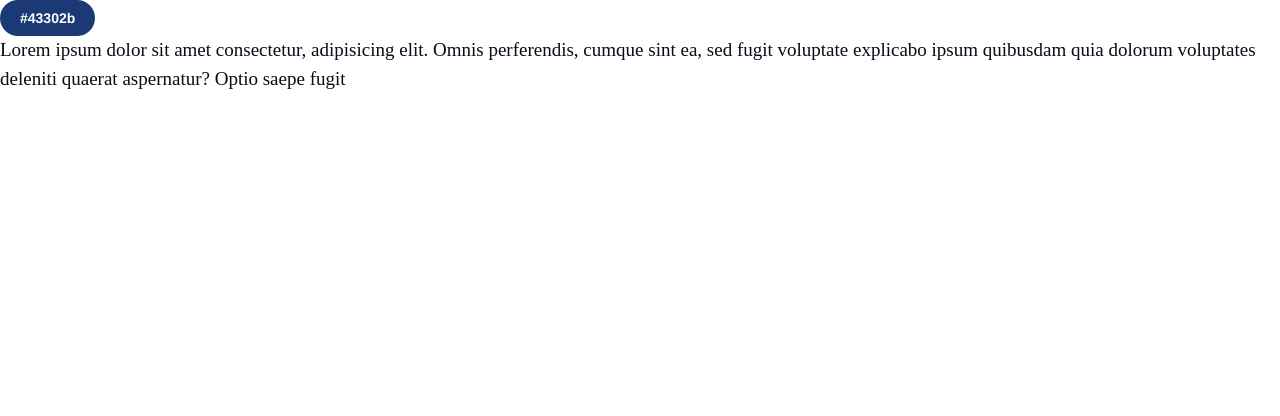
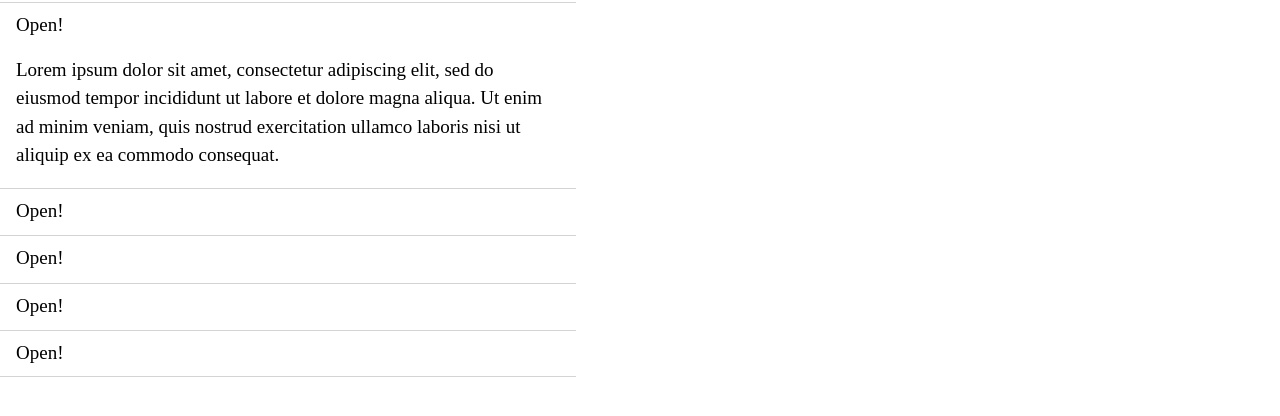
Before and after one commit to alejandro-programador2/test-actions, a React (Create React App) app: page / in a window 1280 px wide. Shown: the top 416 px of the page. Built offline with nearby package versions, Linux system fonts and the light colour scheme.

Commit message:
Creación del componente Accordion

```diff
--- a/package.json
+++ b/package.json
@@ -12,6 +12,7 @@
     "react-dom": "^18.2.0",
     "react-scripts": "5.0.1",
     "sass": "^1.54.5",
+    "uuid": "^8.3.2",
     "wicg-inert": "^3.1.2"
   },
   "scripts": {
--- a/src/App.jsx
+++ b/src/App.jsx
@@ -1,14 +1,75 @@
-import { Button } from "components/buttons/Button";
+import { Accordion } from "components/Accordion/Accordion";
+import { AccordionItem } from "components/Accordion/AccordionItem";
+import { AccordionPanel } from "components/Accordion/AccordionPanel";
+import { AccordionButton } from "components/Accordion/AccordionButton";
 
 export const App = () => {
    return (
-      <>
-         <Button label="#43302b" primary />
+   <div style={{ maxWidth: '45vw'}}>
+	   <Accordion  allowMultiple defaultIndex={[0]}>
 
-         <p className="u-text-primary-900">
-            Lorem ipsum dolor sit amet consectetur, adipisicing elit. Omnis perferendis, cumque sint ea, sed fugit voluptate explicabo ipsum quibusdam
-            quia dolorum voluptates deleniti quaerat aspernatur? Optio saepe fugit
-         </p>
-      </>
+	<AccordionItem>
+		<AccordionButton>
+			<span>Open!</span>
+		</AccordionButton>
+
+		<AccordionPanel>
+			<p>
+			Lorem ipsum dolor sit amet, consectetur adipiscing elit, sed do eiusmod tempor incididunt ut labore et dolore magna aliqua. Ut enim ad minim veniam, quis nostrud exercitation ullamco laboris nisi ut aliquip ex ea commodo consequat.
+			</p>
+		</AccordionPanel>
+	</AccordionItem>
+
+	<AccordionItem>
+		<AccordionButton>
+			<span>Open!</span>
+		</AccordionButton>
+
+		<AccordionPanel>
+			<p>
+				Second accordion
+			</p>
+		</AccordionPanel>
+	</AccordionItem>
+
+
+	<AccordionItem>
+		<AccordionButton>
+			<span>Open!</span>
+		</AccordionButton>
+
+		<AccordionPanel>
+			<p>
+				Third accordion
+			</p>
+		</AccordionPanel>
+	</AccordionItem>
+
+
+	<AccordionItem>
+		<AccordionButton>
+			<span>Open!</span>
+		</AccordionButton>
+
+		<AccordionPanel>
+			<p>
+				Fourth accordion
+			</p>
+		</AccordionPanel>
+	</AccordionItem>
+
+	<AccordionItem>
+		<AccordionButton>
+			<span>Open!</span>
+		</AccordionButton>
+
+		<AccordionPanel>
+			<p>
+				Second accordion
+			</p>
+		</AccordionPanel>
+	</AccordionItem>
+</Accordion>
+   </div>
    );
 };
--- /dev/null
+++ b/src/components/Accordion/Accordion.jsx
@@ -0,0 +1,52 @@
+import { useState, Children, cloneElement, isValidElement, useEffect } from 'react'
+import PropTypes from "prop-types";
+
+import { getChildrenByType } from 'utils/validations/getChildrenType'
+
+
+export const Accordion = ({ children: childrenProp, allowMultiple, defaultIndex }) => {
+  // Controla el estado de abierto / cerrado del AccordionItem.
+  const [isOpen, setIsOpen] = useState()
+
+  /**
+   * Función para abrir o cerrar el AccordionItem.
+   *
+   * @param {Number} value - Id correspondiente del AccordionItem.
+   */
+  const onToggle = (value) => {
+    if (allowMultiple) {
+      if (isOpen.includes(value)) {
+        setIsOpen(isOpen.filter(number => number !== value))
+      }else {
+        setIsOpen([...isOpen, value])
+      }
+    } else {
+      setIsOpen(value)
+    }
+  }
+
+  useEffect(() => {
+    // Cambia el estado inicial a un Array o Number dependiendo de la prop allowMultiple.
+    setIsOpen(allowMultiple ? defaultIndex || [] : defaultIndex ?? null)
+  }, [allowMultiple, defaultIndex])
+
+
+  const children = Children.map(childrenProp, (child, index) => {
+    if (!isValidElement(child)) return null;
+    // Agregamos las props necesarias en el AccordionItem.
+    return cloneElement(child, {...child.props, id: index, isOpen, onToggle });
+  })
+
+  return (
+    <div>
+      {/* Filtramos los children para solo aceptar de tipo AccordionItem. */}
+      { getChildrenByType(children, ['AccordionItem']) }
+    </div>
+  )
+}
+
+Accordion.propTypes = {
+  children: PropTypes.oneOfType([PropTypes.arrayOf(PropTypes.element), PropTypes.element]),
+  allowMultiple: PropTypes.bool,
+  defaultIndex: PropTypes.oneOfType([PropTypes.array, PropTypes.number])
+};
--- /dev/null
+++ b/src/components/Accordion/Accordion.module.scss
@@ -0,0 +1,55 @@
+:where(.c-accordion__item) {
+    border-top: 1px solid var(--clr-neutral-200);
+    margin-top: 2px;
+}
+
+:where(.c-accordion__item:last-of-type) {
+    border-bottom: 1px solid var(--clr-neutral-200);
+}
+
+:where(.c-accordion__button) {
+    --outline-color: var(--clr-primary-400);
+    width: 100%;
+    padding: 0.5rem 1rem;
+    align-items: center;
+    background: transparent;
+    cursor: pointer;
+    transition: all 0.2s ease 0s;
+    border: 0px;
+}
+
+:where(.c-accordion__button:focus) {
+    box-shadow: var(--clr-primary-400) 0px 0px 0px 2px;
+}
+
+:where(.c-accordion__button:hover) {
+    background-color: rgb(0, 0, 0, 0.04);
+}
+
+:where(.c-accordion__panel) {
+    height: 0px;
+    overflow: hidden;
+}
+
+
+:where(.c-accordion__panel--active) {
+    height: auto;
+}
+
+:where(.test) {
+    transition: height 8s ease 0s, ;
+}
+
+
+:where(.c-accordion_animate-open, .c-accordion_animate-close) {
+    transition: opacity 1s ease 0ms;
+}
+
+:where(.c-accordion_animate-close) {
+    opacity: 0;
+    display: none;
+}
+
+:where(.c-accordion__panel-content) {
+    padding: 0.5rem 1rem 1rem;
+}
--- /dev/null
+++ b/src/components/Accordion/AccordionButton.jsx
@@ -0,0 +1,23 @@
+import PropTypes from 'prop-types'
+import { typeValidation } from 'utils/validations/typeValidation'
+import css from './Accordion.module.scss'
+
+export const AccordionButton = ({ children, onExpanded, isExpanded, expanded, addClass, ...props}) => {
+  return (
+    <button onClick={onExpanded} className={`${css['c-accordion__button']} u-flex  ${addClass && addClass } ${isExpanded && expanded && expanded}`} aria-expanded={isExpanded} {...props}>{children}</button>
+  )
+}
+
+AccordionButton.propTypes = {
+  children: PropTypes.oneOfType([PropTypes.arrayOf(PropTypes.node), PropTypes.arrayOf(PropTypes.element), PropTypes.element, PropTypes.node]),
+  onExpanded: PropTypes.func,
+  isExpanded: PropTypes.bool,
+  expanded: PropTypes.string,
+  addClass: PropTypes.string,
+  __TYPE: typeValidation('AccordionButton')
+}
+
+AccordionButton.defaultProps = {
+  __TYPE: 'AccordionButton',
+  addClass: ''
+}
--- /dev/null
+++ b/src/components/Accordion/AccordionItem.jsx
@@ -0,0 +1,63 @@
+import { Children, cloneElement, isValidElement } from 'react'
+import PropTypes from 'prop-types'
+
+import { typeValidation } from 'utils/validations/typeValidation'
+import { getChildrenByType } from 'utils/validations/getChildrenType'
+
+import css from './Accordion.module.scss'
+
+export const AccordionItem = ({ children: childrenProp, id, isOpen, onToggle, addClass }) => {
+  // Función para abrir el accordion.
+  const onExpanded = () => onToggle(id)
+
+  /**
+   * Valida si el estado es un "Array" o "Number"
+   * y devuelve "true" o "false" apartir de evaluar
+   * el id con el estado.
+   *
+   * @returns {(Boolean)}
+   */
+  const validation = () =>  {
+    if (typeof isOpen === 'number') {
+      return isOpen === id ? true : false
+
+    }else if (Array.isArray(isOpen))  {
+      return isOpen.includes(id) ? true : false
+
+    } else {
+      return false
+    }
+  }
+
+  const children = Children.map(childrenProp, (child) => {
+    if (!isValidElement(child)) return null;
+
+    // Comprueba si el child es de tipo AccordionItem
+    if (child.props.__TYPE === 'AccordionButton') {
+      return cloneElement(child, {...child.props, onExpanded, isExpanded: validation()})
+
+    }
+    return  cloneElement(child, {...child.props, isExpanded: validation()})
+  })
+
+  return (
+    <div className={`${css['c-accordion__item']} ${addClass && addClass}`}>
+      {/* Filtramos los children para solo aceptar de tipo AccordionButton y AccordionPanel. */}
+      { getChildrenByType(children, ['AccordionButton', 'AccordionPanel']) }
+    </div>
+  )
+}
+
+AccordionItem.propTypes = {
+  children: PropTypes.arrayOf(PropTypes.element),
+  id: PropTypes.number,
+  isOpen: PropTypes.oneOfType([ PropTypes.array, PropTypes.number]),
+  onToggle: PropTypes.func,
+  addClass: PropTypes.string,
+  __TYPE: typeValidation('AccordionItem')
+}
+
+AccordionItem.defaultProps = {
+  __TYPE: 'AccordionItem',
+  addClass: ''
+}
--- /dev/null
+++ b/src/components/Accordion/AccordionPanel.jsx
@@ -0,0 +1,28 @@
+import PropTypes from 'prop-types'
+import { typeValidation } from 'utils/validations/typeValidation'
+import css from './Accordion.module.scss'
+
+export const AccordionPanel = ({ children, isExpanded, addClass, ...props}) => {
+  return (
+    <div className={`${ isExpanded ? css['c-accordion__panel--active'] : css['c-accordion__panel']} ${css.test}`} {...props}>
+
+        <div className={`${css['c-accordion__panel-content']} ${addClass && addClass}`} aria-hidden={isExpanded}>
+        { children }
+        </div>
+
+
+    </div>
+  )
+}
+
+AccordionPanel.propTypes = {
+  children: PropTypes.oneOfType([PropTypes.arrayOf(PropTypes.node), PropTypes.arrayOf(PropTypes.element), PropTypes.element, PropTypes.node]),
+  isExpanded: PropTypes.bool,
+  addClass: PropTypes.string,
+  __TYPE: typeValidation('AccordionPanel')
+}
+
+AccordionPanel.defaultProps = {
+  __TYPE: 'AccordionPanel',
+  addClass: ''
+}
--- /dev/null
+++ b/src/utils/validations/getChildrenType.js
@@ -0,0 +1,31 @@
+import { Children } from 'react';
+
+/**
+ *
+ *  Obtiene en string el tipo de componente o tag HTML, para los
+ *  React.Fragment devolvera el tipo 'react.fragment'.
+ *
+ * @param {ReactNode} component
+ * @returns {string} - El string que representa el tipo
+ */
+export const typeOfComponent = (component) =>
+	component?.props?.__TYPE ||
+	component?.type
+		?.toString()
+		.replace('Symbol(react.fragment)', 'react.fragment') ||
+	undefined;
+
+
+/**
+ *
+ * @param {ReactNode} children - JSX children
+ * @param {string[]} types - Tipos de children a encontrar.
+ * @returns {ReactNode[]} Arreglo de children encontrados.
+ * @example
+ *  // Encuentra todas las ocurrencias de AccordionItem, div, React Fragment
+ *  getChildrenByType(childre, ['AccordionItem', 'div', 'react.fragment'])
+ */
+export const getChildrenByType = (children, types) =>
+	Children.toArray(children).filter(
+		(child) => types.indexOf(typeOfComponent(child)) !== -1
+	);
--- /dev/null
+++ b/src/utils/validations/typeValidation.js
@@ -0,0 +1,16 @@
+/**
+ * Se asegura que alguna propiedad del componente
+ * no se sobrescriba.
+ *
+ * @param {string} expectedType - El tipo esperado para validar
+ * @returns {func} función de validación personalizada
+ */
+export const typeValidation =
+	(expectedType) => (props, propName, componentName) => {
+		if (props[propName] !== expectedType) {
+			return new Error(
+				`'${propName}' in '${componentName}' \n\n NO puedes pasar un valor de props para '${propName}'.` +
+					'La propiedad tenia 2 guiones abajo por un razón, Así que, si tiene la amabilidad de eliminarlo, todos podremos seguir con nuestro día sin errores.'
+			);
+		}
+	};
```
Also changed, not shown: .eslintrc.json (deleted), 1 other file (tests, documents, lock files or other folders).
